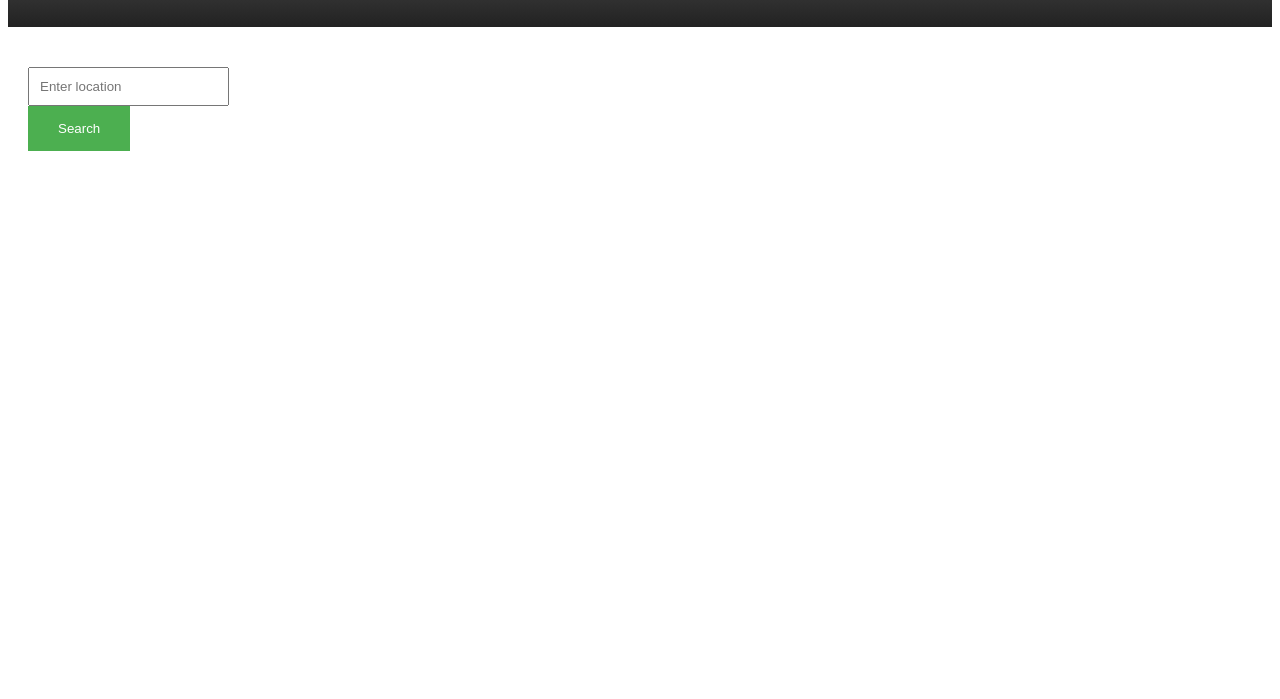
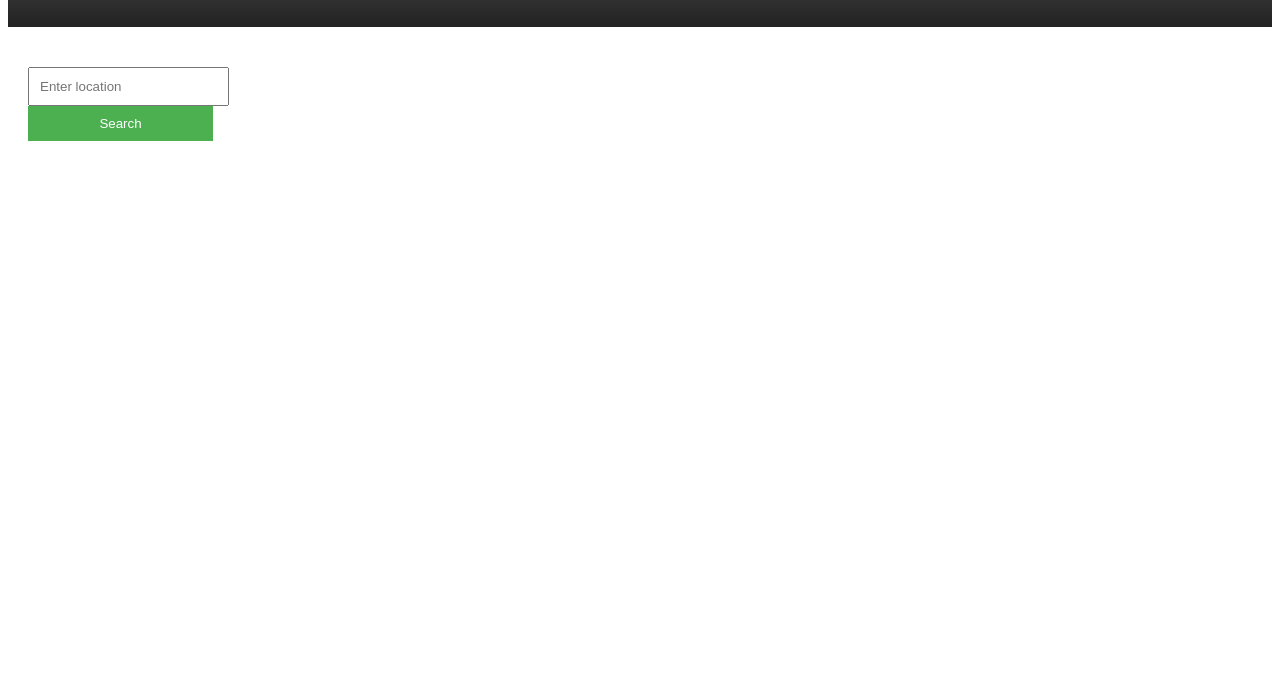
Before and after one commit to SMarquis85/C6-WEATHERAPP, a plain HTML site: page index.html in a window 1280 px wide. Shown: the part 101-800 px from the top of the page. Drawn offline with Linux system fonts and the light colour scheme.

Commit message:
updated css

```diff
--- a/style.css
+++ b/style.css
@@ -33,7 +33,8 @@ h1 {
   }
 
   button[type="submit"] {
-    padding: 15px 30px;
+    padding: 10px 40px;
+    width: 185px;
     background-color: #4CAF50;
     color: #fff;
     border: none;
```
